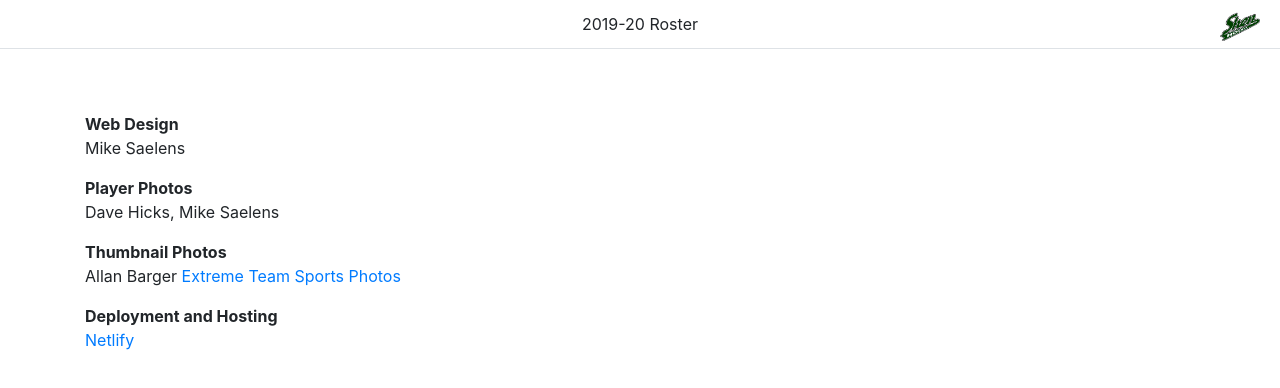
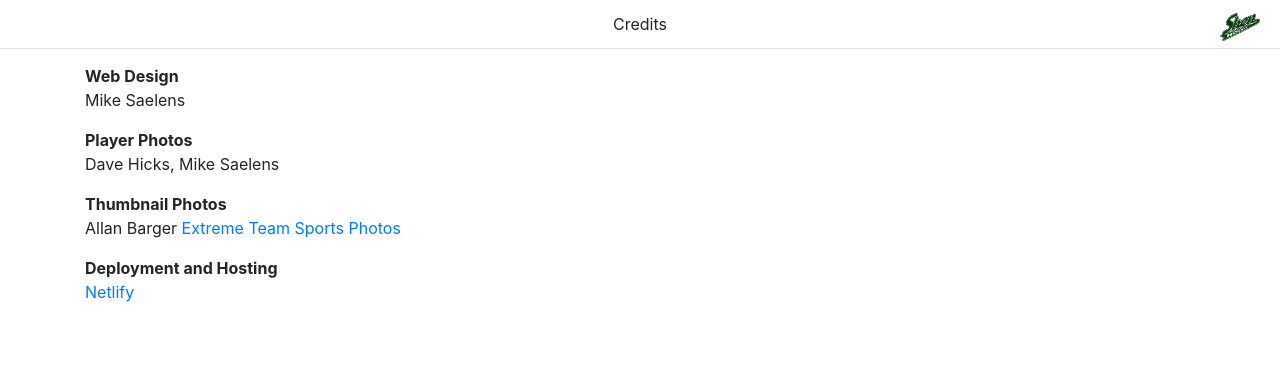
Before and after one commit to mikesae/hockey-roster-pwa, a React (Create React App) app: page /credits in a window 1280 px wide. Shown: the top 388 px of the page. Built offline with nearby package versions, Linux system fonts and the light colour scheme.

Commit message:
Update header, remove spacer for credits page.

```diff
--- a/src/credits.tsx
+++ b/src/credits.tsx
@@ -8,8 +8,7 @@ export default class Credits extends Component {
     render() {
         return (
         <>
-            <TopNavbar title="2019-20 Roster" showBackNav={false}/>
-            <div className="spacer-for-header"/>
+            <TopNavbar title="Credits" showBackNav={false}/>
             <Container className="container">
                 <FormGroup>
                     <div className="form-label">Web Design</div>
```
